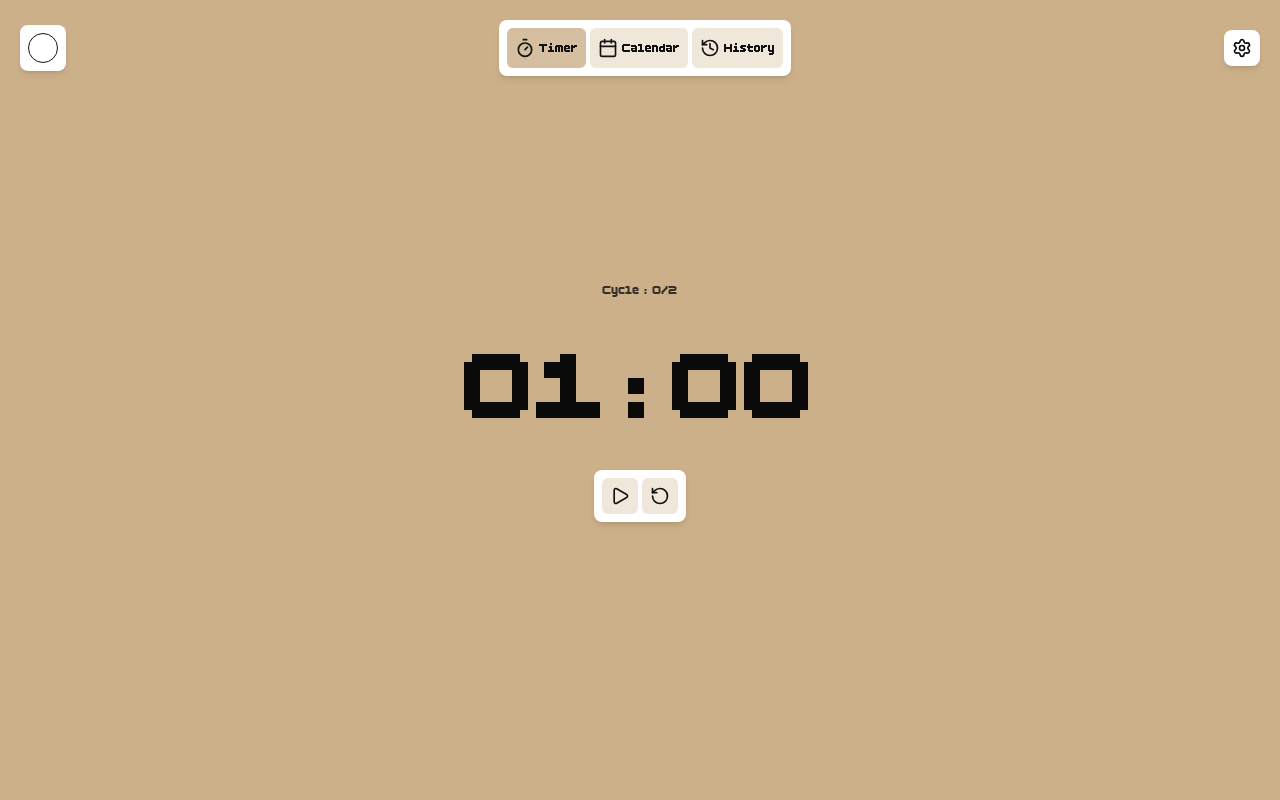
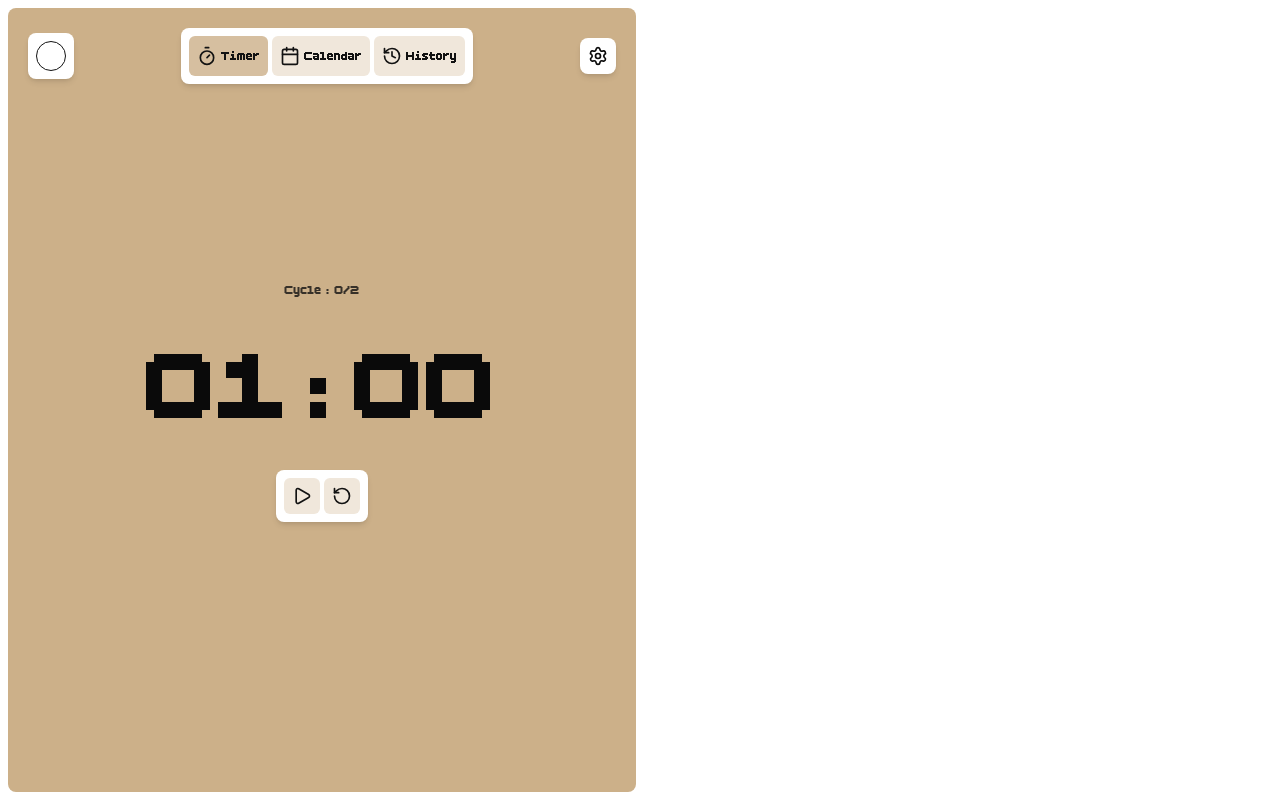
Before and after one commit to tojonirinaAndrian/focusApp, a Next.js app in the folder Frontend/: page / in a window 1280 px wide. Built offline with nearby package versions, Linux system fonts and the light colour scheme.

Commit message:
Adding another pannel for the chat

```diff
--- a/Frontend/src/app/page.tsx
+++ b/Frontend/src/app/page.tsx
@@ -16,7 +16,9 @@ export default function Page() {
 	// If it is, the we setTodaysAccumulatedSeconds (0) and startSaving fromTodays.
 	return(
 		<>
-		<div className={`w-full h-[100dvh] ${isBreakOrSession === "session" ? "bg-beigeAccent" : `${isBreakOrSession === "break" ? "bg-blueAccent" : "bg-greenAccent"}`}`}>
+		<div className="w-full flex flex-col md:flex-row gap-2 *:rounded-md *:w-full p-2 h-[100dvh]">
+			<div className={`h-full ${isBreakOrSession === "session" ? "bg-beigeAccent" : `${isBreakOrSession === "break" ? "bg-blueAccent" : "bg-greenAccent"}`}`}>
+				<div className={`w-full relative h-full`}>
 					<HeaderComponent />
 					{whereIsGlobal === "pomodoro" && <>
 						<PomodoroComponent />
@@ -32,6 +34,12 @@ export default function Page() {
 					{(isBreakOrSession === "session" && startModalVisible) && <StartBreakModalComponent />}
 					{(isBreakOrSession === "break" && startModalVisible) && <StartSessionModalComponent />}
 				</>}
+			</div>
+			<div className="">
+
+			</div>
+		</div>
+
 		</>
 	)
 }
--- a/Frontend/src/components/header.tsx
+++ b/Frontend/src/components/header.tsx
@@ -20,7 +20,7 @@ export default function HeaderComponent () {
 
     return (
         <>
-        <header className="p-5 w-full justify-between flex fixed top-0">
+        <header className="p-5 w-full justify-between flex absolute top-0">
             <div className="flex items-center">
                 <div className={`shadow-md items-center flex p-2 rounded-md bg-white gap-1 relative ${pomodoroIsPlaying && "opacity-10"}`}>
                     <div
```
Lines whose indentation alone changed are shown as unchanged.
